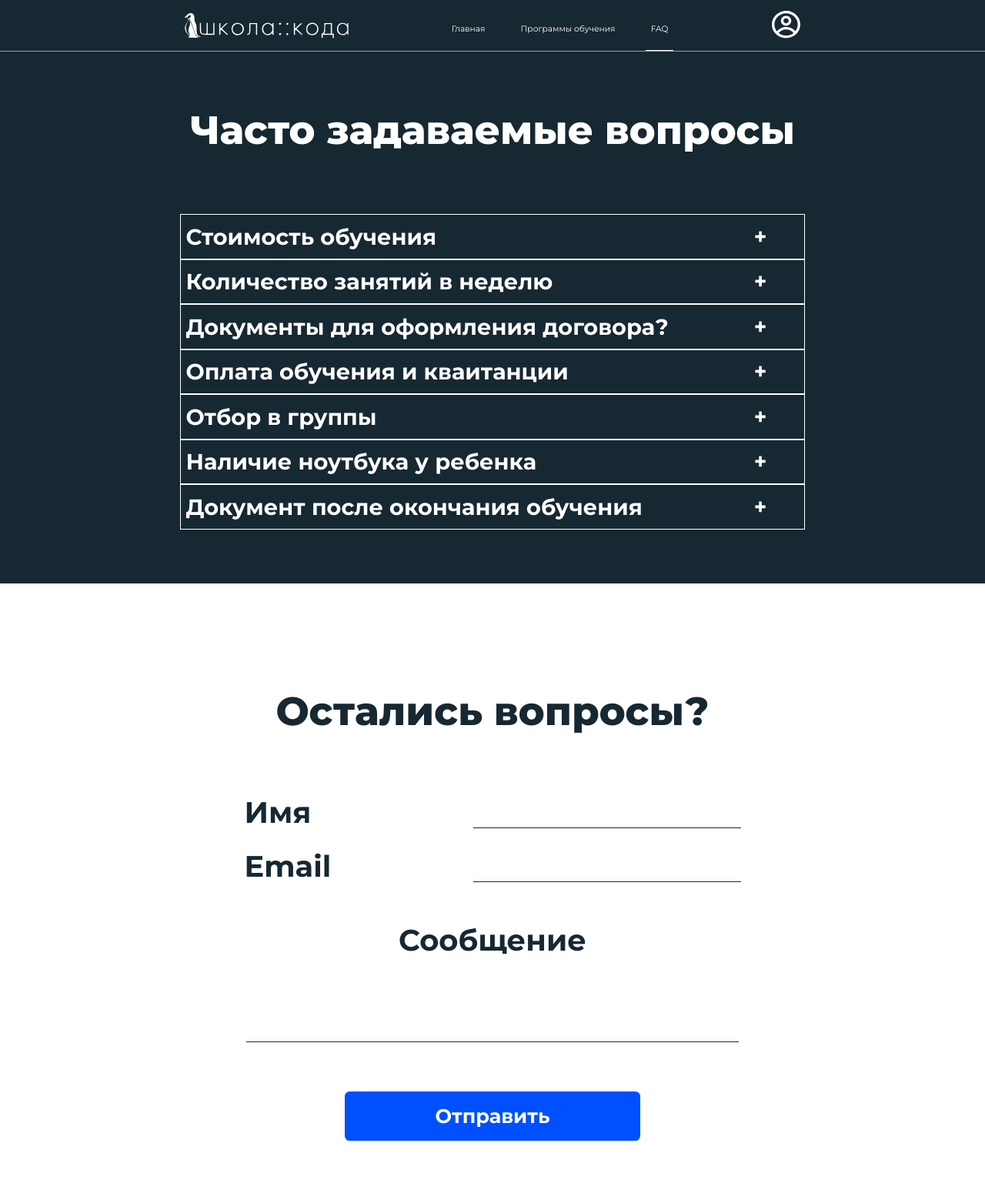
After one commit to GeraltLUL/Code-school-frontend, a Flask app: page /FAQ in a window 1280 px wide. The commit adds this page. Shown: the whole page at 77% size. Run offline with Flask 2, Linux system fonts and the light colour scheme; some libraries are stand-ins or nearby versions.

Commit message:
UPD: FAQ страница и фиксы - Доделал раздел про питон - Добавил страницу FAQ с вопросами и формой обратной связи

```diff
--- a/app.py
+++ b/app.py
@@ -35,6 +35,12 @@ def apply_caching(response):
     return response
 
 
+# FAQ
+@app.route('/FAQ')
+def faq():
+    return render_template('faq.html')
+
+
 # Programs
 @app.route('/programs')
 def programs():
@@ -53,6 +59,18 @@ def auth():
         return redirect(url_for('profile'))
 
     return render_template('signin.html')
+
+
+# Update inf
+@app.route('/sendmessage', methods=['POST', 'GET'])
+def sendmail():
+    if request.method == 'POST':
+        try:
+            pass
+
+        except Exception as e:
+            print(e)
+    return render_template('faq.html')
 
 
 # Profile Page
@@ -95,7 +113,7 @@ def updateInf():
             email = request.form.get('email')
 
             if 0 < int(MM) <= 12:
-                if int(MM)%2 == 0:
+                if int(MM) % 2 == 0:
                     if int(MM) == 2:
                         if 0 < int(DD) <= 29:
                             pass
@@ -121,8 +139,6 @@ def updateInf():
 
         except Exception as e:
             print(e)
-
-
 
 
 # Login
--- /dev/null
+++ b/static/js/faq.js
@@ -0,0 +1,36 @@
+const accordion = document.querySelector(".accordion");
+
+accordion.addEventListener("click", (e) => {
+    const activePanel = e.target.closest(".accordion-panel");
+    if (!activePanel) return;
+    toggleAccordion(activePanel);
+});
+
+function toggleAccordion(panelToActivate) {
+    const activeButton = panelToActivate.querySelector("button");
+    const activePanel = panelToActivate.querySelector(".accordion-content");
+    const activePanelIsOpened = activeButton.getAttribute("aria-expanded");
+
+    if (activePanelIsOpened === "true") {
+        panelToActivate
+            .querySelector("button")
+            .setAttribute("aria-expanded", false);
+
+        panelToActivate
+            .querySelector(".accordion-content")
+            .setAttribute("aria-hidden", true);
+    } else {
+        panelToActivate.querySelector("button").setAttribute("aria-expanded", true);
+
+        panelToActivate
+            .querySelector(".accordion-content")
+            .setAttribute("aria-hidden", false);
+    }
+}
+
+
+
+// document.querySelector('.inp__message').addEventListener('input', function () {
+//     this.style.height = 0;
+//     this.style.height = (this.scrollWidth - 200) + 'px';
+// });
--- /dev/null
+++ b/static/stylesheets/faq.css
@@ -0,0 +1,258 @@
+.header-preview-wrapper{
+    height: 100%;
+    background-image: none;
+}
+#hub{
+    border: none;
+}
+#others{
+    -webkit-transition: 0.5s;
+    -o-transition: 0.5s;
+    transition: 0.5s;
+    border-bottom: 0.15vw solid white;
+}
+
+.header-preview-wrapper > div{
+    display: flex;
+    justify-content: center;
+    align-items: center;
+
+    width: 100vw;
+    height: 60vh;
+
+    font-size: 7vw;
+}
+
+.fq{
+    padding-top: 5vw;
+
+    width: 100vw;
+
+    display: flex;
+    flex-direction: column;
+    justify-content: center;
+    align-items: center;
+
+    gap: 4%;
+
+}
+.fq > h1{
+    font-family: Montserrat-ExtraBold;
+    font-size: 4vw;
+    color: white;
+}
+
+
+.accordion-content {
+    display: grid;
+    grid-template-rows: 0fr;
+    transition: grid-template-rows 500ms;
+}
+
+.accordion-content[aria-hidden="false"] {
+    grid-template-rows: 1fr;
+}
+
+.accordion-content > div {
+    overflow: hidden;
+}
+
+
+.wrapper {
+    margin-top: 5vw;
+    margin-bottom: 5vw;
+
+    width: min(65ch, 100% - 4rem);
+    margin-inline: auto;
+
+    /*background-color: #AB1B29;*/
+
+    font-size: 1.5vw;
+}
+
+.accordion {
+    /*background: #121212;*/
+    color: white;
+    padding: 1rem;
+}
+
+.accordion-panel {
+    padding: 1rem;
+    border: 1.5px solid;
+
+    cursor: url('images/link.cur'), pointer;
+}
+
+.accordion h2 {
+    position: relative;
+}
+
+.accordion-trigger {
+    background: transparent;
+    border: 0;
+    font: inherit;
+    color: inherit;
+
+
+}
+
+/*.accordion-trigger::before,*/
+.accordion-trigger::after {
+    margin-top: 1vw;
+    position: absolute;
+    right: 1em;
+    content: "+";
+    display: block;
+    width: 1vw;
+    height: 1vw;
+    /*background: currentcolor;*/
+    transition: transform 500ms;
+}
+
+.accordion-trigger::after {
+    rotate: 90deg;
+    translate: 0 -1.5em;
+}
+
+.accordion-trigger[aria-expanded="true"]::before,
+.accordion-trigger[aria-expanded="true"]::after {
+    transform: rotate(45deg) translate(1vw, -2vw);
+}
+
+.accordion-panel > h2{
+    color: white;
+
+    text-align: left;
+    font-family: Montserrat-Bold;
+}
+
+.accordion-content > div > p{
+    max-width: 90%;
+    font-family: Montserrat-Regular;
+}
+
+.ttt{
+    font-family: Montserrat-ExtraBold;
+    font-size: 4vw;
+    color: #162831;
+    margin-top: 5vw;
+
+    margin-bottom: 5vw;
+}
+
+
+#email__us{
+    padding: 5vw;
+
+    display: flex;
+    flex-direction: column;
+    justify-content: center;
+    align-items: center;
+
+    gap: 5%;
+
+    width: 100vw;
+    background-color: white;
+}
+
+.inf__form{
+    display: flex;
+    flex-direction: column;
+    justify-content: center;
+    align-items: center;
+
+    gap: 1vw;
+
+    width: 70%;
+}
+
+.line__form{
+    display: flex;
+    flex-direction: row;
+    justify-content: center;
+    align-items: center;
+
+    width: 80%;
+    gap: 5%;
+
+    /*height: 5vw;*/
+    /*background-color: #AB1B29;*/
+}
+.line__form > label{
+    width: 50vw;
+    text-align: left;
+
+    font-family: Montserrat-Bold;
+    color: #162831;
+    font-size: 3vw;
+}
+.line__form > input{
+    font-family: Montserrat-Regular;
+    font-size: 2vw;
+    width: 60vw;
+
+    border: none;
+    border-bottom: 0.15vw solid #162831;
+}
+
+#message{
+    margin-top: 2vw;
+    flex-direction: column;
+}
+#message > label{
+    text-align: center;
+}
+#message > textarea{
+    font-family: Montserrat-Regular;
+    font-size: 2vw;
+    width: 60vw;
+
+    resize:none;
+
+
+
+    border: none;
+    border-bottom: 0.15vw solid #162831;
+}
+
+.input__area:hover{
+    cursor: text;
+}
+.input__area{
+    margin-top: 2vw;
+
+    font-family: Montserrat-Regular;
+    font-size: 2vw;
+    width: 50vw;
+
+    resize:none;
+
+
+
+    border: none;
+    border-bottom: 0.15vw solid #162831;
+}
+
+.inf__buttons{
+    margin-top: 5vw;
+}
+
+.inf__btn:hover{
+    cursor: url('images/link.cur'), pointer;
+    scale: 1.1;
+    transition: 500ms all;
+}
+.inf__btn{
+    width: 30vw;
+    font-family: Montserrat-Bold;
+    font-size: 2vw;
+    color: white;
+
+    padding: 1vw;
+
+    background-color: #0050FF;
+    border: none;
+    border-radius: 0.5vw;
+
+    transition: 500ms all;
+}
--- /dev/null
+++ b/templates/faq.html
@@ -0,0 +1,215 @@
+<!DOCTYPE html>
+<html lang="en">
+
+<head>
+  <meta charset="UTF-8">
+  <meta http-equiv="X-UA-Compatible" content="IE=edge">
+  <meta name="viewport" content="width=device-width, initial-scale=1.0">
+
+  <meta property="vk:image" content="../static/stylesheets/images/prew.jpg" />
+
+  <meta property="og:url" content="www.school-code.ru"/>
+  <meta property="og:image" content="../static/stylesheets/images/prew.jpg"/>
+  <meta property="og:image:width" content="1074"/>
+  <meta property="og:image:height" content="480"/>
+
+  <meta name="twitter:card" content="summary">
+  <meta name="twitter:title" content="Школа::КОДА">
+  <meta name="twitter:description" content="Образовательный проект при ЮФУ">
+  <meta name="twitter:image" content="../static/stylesheets/images/prew.jpg">
+
+  <link rel="shortcut icon" href="../static/stylesheets/images/page_logo.svg" type="image/x-icon">
+  <title>Школа::КОДА</title>
+  <script src="https://kit.fontawesome.com/7765d9206b.js" crossorigin="anonymous"></script>
+
+  <script src="../static/libs/gsap/gsap.min.js" defer></script>
+  <script src="../static/libs/gsap/ScrollTrigger.min.js" defer></script>
+  <script src="../static/libs/gsap/ScrollSmoother.min.js" defer></script>
+  <script src="https://cdn.jsdelivr.net/npm/typed.js@2.0.12" defer></script>
+
+  <script src="https://ajax.googleapis.com/ajax/libs/jquery/1.7.1/jquery.min.js" defer></script>
+  <script src="https://cdn.jsdelivr.net/jquery.marquee/1.4.0/jquery.marquee.min.js" defer></script>
+
+  <link rel="stylesheet" href="https://cdn.jsdelivr.net/npm/swiper@9/swiper-bundle.min.css" />
+
+  <script src="https://cdn.jsdelivr.net/npm/swiper@9/swiper-bundle.min.js"></script>
+
+  <link rel="stylesheet" href="../static/stylesheets/main.css">
+  <link rel="stylesheet" href="../static/stylesheets/media.css">
+  <link rel="stylesheet" href="../static/stylesheets/faq.css">
+
+  <script src="../static/js/navbar.js" defer></script>
+  <script src="../static/js/app.js" defer></script>
+  <script src="../static/js/faq.js" defer></script>
+</head>
+
+<body class="bd">
+
+
+
+<div class="preloader">
+  <div class="loader"></div>
+</div>
+
+
+
+<section class="header-preview-wrapper">
+  <header>
+    <div class="navbar">
+      <img src="../static/stylesheets/images/svgg.svg" alt="" class="mainlogo">
+      <ul class="links">
+        <li id="hub"><a href="/">Главная</a></li>
+        <li id="edu"><a href="/programs">Программы обучения</a></li>
+        <li id="others"><a href="/FAQ">FAQ</a></li>
+      </ul>
+      <a href="/profile"><img src="../static/stylesheets/images/profile_icon.svg" alt="" class="profile"></a>
+      <div class="toggle_btn">
+        <i id="brs" class="fa-solid fa-bars"></i>
+      </div>
+    </div>
+
+
+    <div class="dropdown_menu">
+      <li><a class="active__page" href="/">Главная</a></li>
+      <li><a href="/programs">Программы обучения</a></li>
+      <li><a href="/FAQ">Преподаватели</a></li>
+      <li><a href="/profile">Личный кабинет</a></li>
+      <div class="promo"><a class="hire" onclick="location.href='https://kpyr.github.io/STL/';">Design and
+        Development by STL<span class="dot">.</span></a></div>
+    </div>
+  </header>
+
+</section>
+<div class="fq">
+  <h1>Часто задаваемые вопросы</h1>
+  <div class="wrapper">
+    <div class="accordion">
+
+      <div class="accordion-panel">
+        <h2 id="panel1-title">
+          <button class="accordion-trigger" aria-expanded="false" aria-controls="accordion1-content">
+            Стоимость обучения
+          </button>
+        </h2>
+        <div class="accordion-content" role="region" aria-labelledby="panel1-title" aria-hidden="true" id="panel1-content">
+          <div>
+            <p>Стоимость обучения 6000 руб. -- один модуль.</p>
+          </div>
+        </div>
+      </div>
+
+      <div class="accordion-panel">
+        <h2 id="panel2-title">
+          <button class="accordion-trigger" aria-expanded="false" aria-controls="accordion1-content">
+            Количество занятий в неделю
+          </button>
+        </h2>
+        <div class="accordion-content" role="region" aria-labelledby="panel2-title" aria-hidden="true" id="panel2-content">
+          <div>
+            <p>Занятия проходят три раза в неделю по два академических часа в вечернее время.</p>
+          </div>
+        </div>
+      </div>
+
+      <div class="accordion-panel">
+        <h2 id="panel3-title">
+          <button class="accordion-trigger" aria-expanded="false" aria-controls="accordion1-content">
+            Документы для оформления договора?
+          </button>
+        </h2>
+        <div class="accordion-content" role="region" aria-labelledby="panel1-title" aria-hidden="true" class="accordion-content" id="panel3-content">
+          <div>
+            <p>Копия паспорта родителя</p>
+            <p>Копия паспорта ребенка (для детей старше 14 лет) </p>
+            <p>Копия свидетельства о рождении (для детей, не достигших 14 лет)</p>
+            <p>Копия СНИЛС родителя и ребенка </p>
+            <p>Фото ребенка 3х4 для оформления пропуска</p>
+          </div>
+        </div>
+      </div>
+
+      <div class="accordion-panel">
+        <h2 id="panel4-title">
+          <button class="accordion-trigger" aria-expanded="false" aria-controls="accordion1-content">
+            Оплата обучения и кваитанции
+          </button>
+        </h2>
+        <div class="accordion-content" role="region" aria-labelledby="panel4-title" aria-hidden="true" class="accordion-content" id="panel4-content">
+          <div>
+            <p>В терминале банка «Центр-Инвест» (корпус «Д», г.Таганрог, пер. Некрасовский,44) </p>
+            <p></p>
+            <p>В любых терминалах и отделениях банков «Центр-Инвест», «Сбербанк», а также через сервис «Сбербанк онлайн». </p>
+            <p>!!! Копии квитанций следует обязательно передать преподавателю. !!!</p>
+          </div>
+        </div>
+      </div>
+
+      <div class="accordion-panel">
+        <h2 id="panel5-title">
+          <button class="accordion-trigger" aria-expanded="false" aria-controls="accordion5-content">
+            Отбор в группы
+          </button>
+        </h2>
+        <div class="accordion-content" role="region" aria-labelledby="panel5-title" aria-hidden="true" class="accordion-content" id="panel5-content">
+          <div>
+            <p>На общем собрании в сентябре будет проходить тестирование, результаты которого носят рекомендательный характер для обучения вашего ребенка по какому-либо направлению. Вы можете прислушаться к нашим советам, а также самостоятельно выбрать программу обучения.</p>
+          </div>
+        </div>
+      </div>
+      <div class="accordion-panel">
+        <h2 id="panel6-title">
+          <button class="accordion-trigger" aria-expanded="false" aria-controls="accordion5-content">
+            Наличие ноутбука у ребенка
+          </button>
+        </h2>
+        <div class="accordion-content" role="region" aria-labelledby="panel5-title" aria-hidden="true" class="accordion-content" id="panel6-content">
+          <div>
+            <p>Желательно, но не обязательно.</p>
+          </div>
+        </div>
+      </div>
+      <div class="accordion-panel">
+        <h2 id="panel7-title">
+          <button class="accordion-trigger" aria-expanded="false" aria-controls="accordion5-content">
+            Документ после окончания обучения
+          </button>
+        </h2>
+        <div class="accordion-content" role="region" aria-labelledby="panel5-title" aria-hidden="true" class="accordion-content" id="panel7-content">
+          <div>
+            <p>При успешном обучении ребенок получает сертификат Южного федерального университета. Обладателям сертификата, окончившим программы дополнительного образования для школьников «Решение задач по программированию повышенной сложности» и «Основы объектно-ориентированного программирования, компьютерной графики и программирования для интернет», добавляют 3 балла в зачет индивидуальных достижений при поступлении в ЮФУ. </p>
+          </div>
+        </div>
+      </div>
+    </div>
+  </div>
+  <form method="post" action="/sendmessage" id="email__us">
+    <h1 class="ttt">Остались вопросы?</h1>
+    <div class="inf__form">
+        <div class="line__form">
+          <label class="" >Имя</label>
+          <input type="text" class="form-control cstmm" name="name" id="name" placeholder="">
+        </div>
+        <div class="line__form">
+          <label class="" >Email</label>
+          <input type="text" class="form-control cstmm" name="surname" id="surname" placeholder="">
+        </div>
+        <div class="line__form" id="message">
+          <label class="" >Сообщение</label>
+          <p class="input__area" contenteditable="plaintext-only">
+          </p>
+<!--          <textarea type="text" class="inp__message" name="comment"></textarea>-->
+<!--          <input type="text" class="form-control cstmm" name="patronymic" id="patronymic" placeholder="">-->
+        </div>
+
+    </div>
+    <div class="inf__buttons">
+      <button class="inf__btn" type="submit" form="email__us">Отправить</button>
+    </div>
+  </form>
+</div>
+
+
+
+</body>
+
+</html>
--- a/templates/main.html
+++ b/templates/main.html
@@ -67,7 +67,7 @@
 				<ul class="links">
 					<li id="hub"><a href="/">Главная</a></li>
 					<li id="edu"><a href="/programs">Программы обучения</a></li>
-<!--					<li id="others"><a href="hero">Преподаватели</a></li>-->
+					<li id="others"><a href="/FAQ">FAQ</a></li>
 				</ul>
 				<a href="/profile"><img src="../static/stylesheets/images/profile_icon.svg" alt="" class="profile"></a>
 				<div class="toggle_btn">
@@ -79,7 +79,7 @@
 			<div class="dropdown_menu">
 				<li><a class="active__page" href="/">Главная</a></li>
 				<li><a href="/programs">Программы обучения</a></li>
-<!--				<li><a href="hero">Преподаватели</a></li>-->
+				<li><a href="/FAQ">Преподаватели</a></li>
 				<li><a href="/profile">Личный кабинет</a></li>
 				<div class="promo"><a class="hire" onclick="location.href='https://kpyr.github.io/STL/';">Design and
 						Development by STL<span class="dot">.</span></a></div>
--- a/templates/profile.html
+++ b/templates/profile.html
@@ -65,7 +65,7 @@
                 <ul class="links">
                     <li id="hub"><a href="/">Главная</a></li>
                     <li id="edu"><a href="/programs">Программы обучения</a></li>
-<!--                    <li id="others"><a href="hero">Преподаватели</a></li>-->
+                    <li id="others"><a href="/FAQ">FAQ</a></li>
                 </ul>
                 <a href="/profile"><img src="../static/stylesheets/images/profile_icon.svg" alt="" class="profile"></a>
                 <div class="toggle_btn">
@@ -77,7 +77,7 @@
             <div class="dropdown_menu">
                 <li><a href="/">Главная</a></li>
                 <li><a href="/programs">Программы обучения</a></li>
-<!--                <li><a href="hero">Преподаватели</a></li>-->
+                <li><a href="/FAQ">Преподаватели</a></li>
                 <li><a class="active__page" href="hero">Личный кабинет</a></li>
                 <div class="promo"><a class="hire" onclick="location.href='https://kpyr.github.io/STL/';">Design and
                         Development by STL<span class="dot">.</span></a></div>
```
Also changed, not shown: static/stylesheets/study.css (+58 -0 lines), templates/StudyPrograms.html (+29 -1 lines), static/stylesheets/images/study/BigData.svg (added), static/stylesheets/images/study/DataBase.svg (added), static/stylesheets/images/study/DataBase2.svg (added), static/stylesheets/images/study/Think.svg (added).
